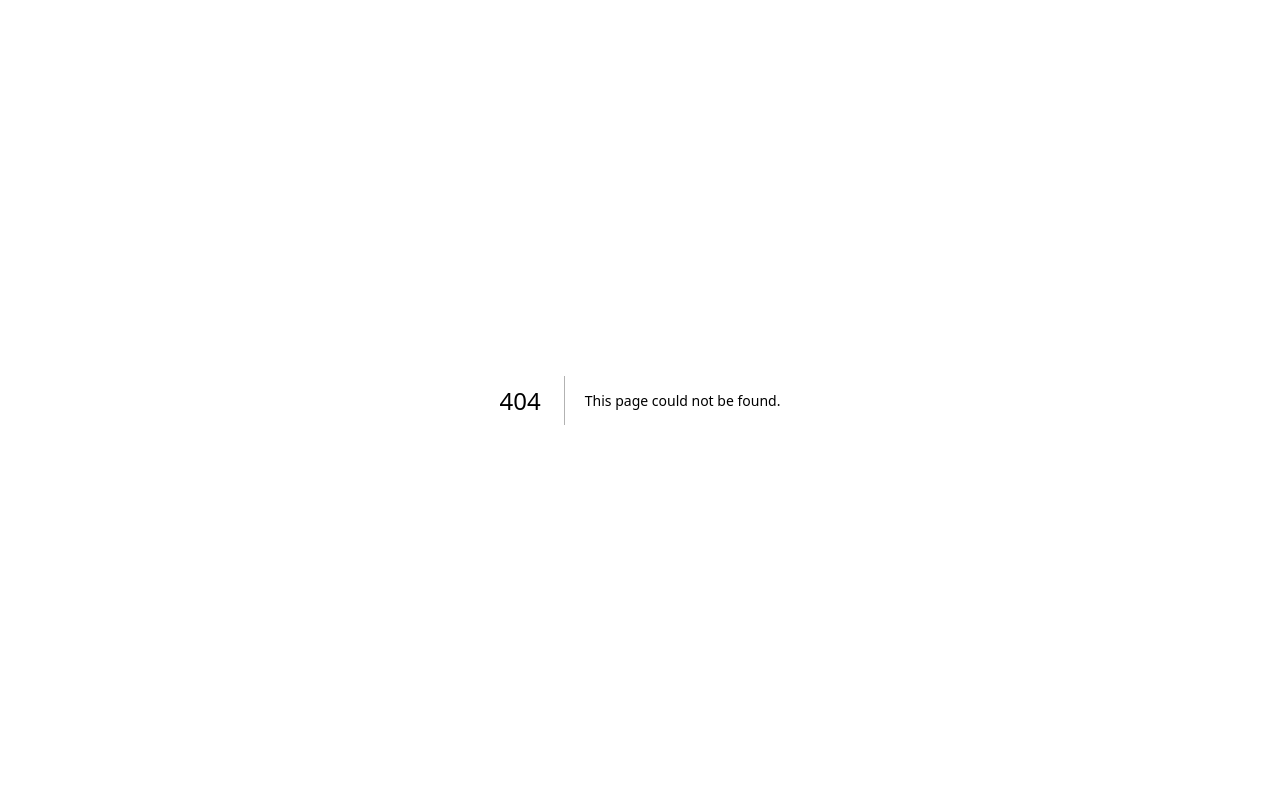
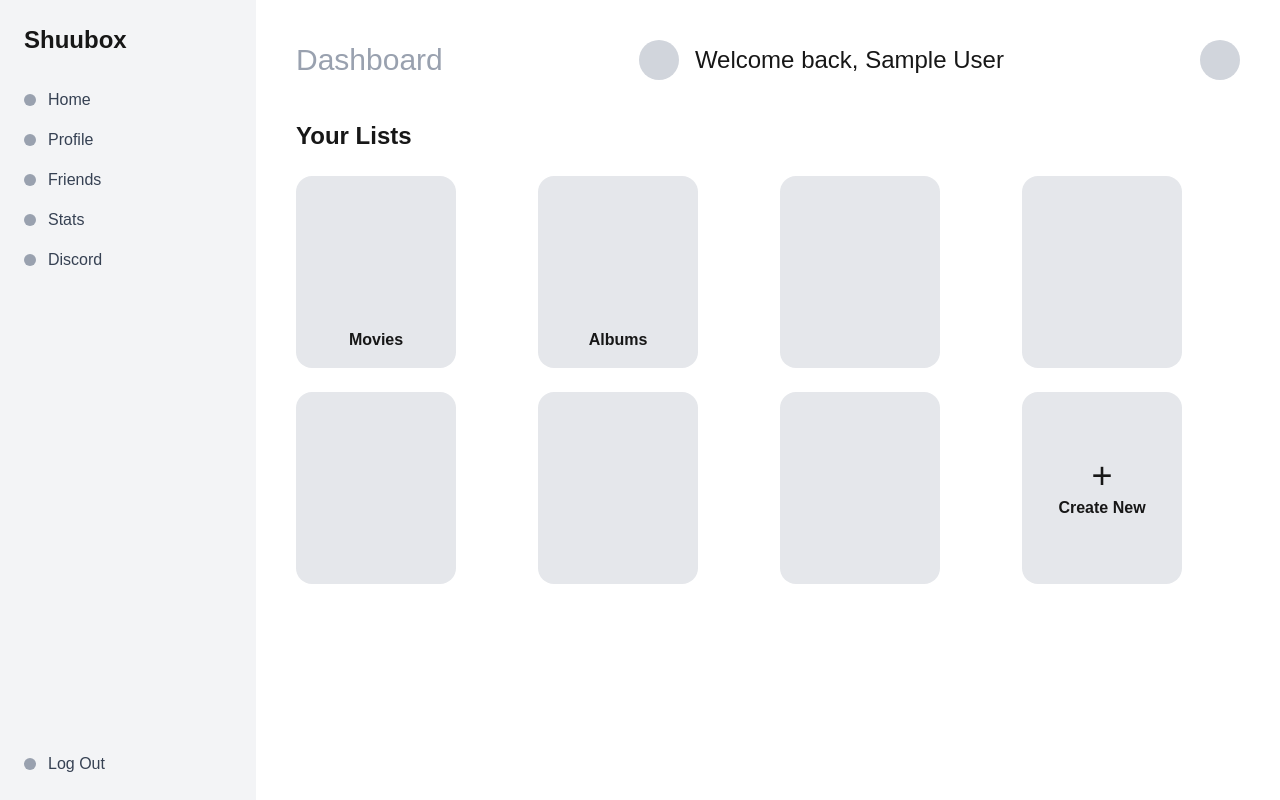
Before and after one commit to rockbison1230/KH8, a Next.js app in the folder shuubox/: page /dashboard in a window 1280 px wide. Before the commit this address had no page. Built offline with nearby package versions, Linux system fonts and the light colour scheme; no server answers; sample sign-in values are in the browser's storage.

Commit message:
merged+changed login route

```diff
--- a/shuubox/app/auth/callback/page.tsx
+++ b/shuubox/app/auth/callback/page.tsx
@@ -40,7 +40,7 @@ if (token) {
           await ensureUserDoc(userCredential.user);
 
           // 3. Now redirect to home
-          router.push("/");
+          router.push("/dashboard");
         })
         .catch((err) => {
           console.error(err);
--- /dev/null
+++ b/shuubox/app/dashboard/page.tsx
@@ -0,0 +1,111 @@
+"use client";
+
+import AuthGate from "@/components/AuthGate";
+import { auth } from "@/lib/firebase";
+import { signOut, User } from "firebase/auth";
+import { useEffect, useState } from "react";
+import { onAuthStateChanged } from "firebase/auth";
+import { useRouter } from "next/navigation";
+
+// A simple hook to get the current user (you can move this to its own file later)
+function useUser() {
+  const [user, setUser] = useState<User | null>(null);
+  useEffect(() => {
+    return onAuthStateChanged(auth, (user) => {
+      setUser(user);
+    });
+  }, []);
+  return user;
+}
+
+// Sidebar component (internal to this file)
+function Sidebar() {
+  const router = useRouter();
+  const handleSignOut = async () => {
+    await signOut(auth);
+  };
+
+  const navItems = ["Home", "Profile", "Friends", "Stats", "Discord"];
+
+  return (
+    <aside className="w-64 bg-gray-100 p-6 flex flex-col h-screen">
+      <h1 className="text-2xl font-bold mb-8">Shuubox</h1>
+      <nav className="flex flex-col space-y-4">
+        {navItems.map((item) => (
+          <a
+            key={item}
+            href="#"
+            className="flex items-center space-x-3 text-gray-700 hover:text-black"
+          >
+            <span className="w-3 h-3 bg-gray-400 rounded-full"></span>
+            <span>{item}</span>
+          </a>
+        ))}
+      </nav>
+      <div className="flex-grow"></div>
+      <a
+        href="#"
+        onClick={handleSignOut}
+        className="flex items-center space-x-3 text-gray-700 hover:text-black"
+      >
+        <span className="w-3 h-3 bg-gray-400 rounded-full"></span>
+        <span>Log Out</span>
+      </a>
+    </aside>
+  );
+}
+
+function ListCard({ title }: { title: string }) {
+  return (
+    <div className="bg-gray-200 rounded-2xl h-48 w-40 flex items-end justify-center p-4">
+      <span className="font-semibold">{title}</span>
+    </div>
+  );
+}
+function CreateNewCard() {
+  return (
+    <div className="bg-gray-200 rounded-2xl h-48 w-40 flex flex-col items-center justify-center p-4">
+      <span className="text-4xl font-light">+</span>
+      <span className="font-semibold">Create New</span>
+    </div>
+  );
+}
+
+export default function DashboardPage() {
+  const user = useUser();
+
+  return (
+    <AuthGate>
+      <div className="flex min-h-screen">
+        <Sidebar />
+        <main className="flex-1 p-10 bg-white">
+          {/* Header section */}
+          <header className="flex justify-between items-center mb-10">
+            <h2 className="text-3xl text-gray-400">Dashboard</h2>
+            <div className="flex items-center space-x-4">
+              <span className="w-10 h-10 bg-gray-300 rounded-full"></span>
+              <h3 className="text-2xl">
+                Welcome back, {user?.displayName || user?.email?.split('@')[0] || "User"}
+              </h3>
+            </div>
+            <div className="w-10 h-10 bg-gray-300 rounded-full"></div>
+          </header>
+
+          <div>
+            <h3 className="text-2xl font-semibold mb-6">Your Lists</h3>
+            <div className="grid grid-cols-4 gap-6">
+              <ListCard title="Movies" />
+              <ListCard title="Albums" />
+              <ListCard title="" />
+              <ListCard title="" />
+              <ListCard title="" />
+              <ListCard title="" />
+              <ListCard title="" />
+              <CreateNewCard />
+            </div>
+          </div>
+        </main>
+      </div>
+    </AuthGate>
+  );
+}
--- a/shuubox/app/page.tsx
+++ b/shuubox/app/page.tsx
@@ -1,85 +1,101 @@
-import Image from "next/image";
-import SignUp from "./signup/page";
+// app/page.tsx
+"use client"; // Good for a landing page with interactive links/buttons
+
 import Link from 'next/link';
 
-export default function Home() {
+// A simple header component to hold your nav buttons
+function Header() {
   return (
-    <div className="flex min-h-screen items-center justify-center bg-zinc-50 font-sans dark:bg-white">
-      <main className="flex min-h-screen w-full max-w-3xl flex-col items-center justify-between py-32 px-16 bg-white dark:bg-black sm:items-start">
-        <Image
-          src="/shuubox.svg"
-          alt="My Logo"
-          width={250}
-          height={100}
-        />
+    <header className="fixed top-0 left-0 right-0 bg-white shadow-md z-50">
+      <nav className="container mx-auto px-6 py-3 flex justify-between items-center">
+        <div className="text-2xl font-bold text-gray-800">Shuubox</div>
+        <div className="flex space-x-4">
+          <Link href="/login">
+            <button className="px-5 py-2 text-gray-700 bg-gray-200 rounded-lg font-medium hover:bg-gray-300">
+              Log In
+            </button>
+          </Link>
           <Link href="/signup">
-          <button>
+            <button className="px-5 py-2 text-white bg-blue-600 rounded-lg font-medium hover:bg-blue-700">
               Sign Up
             </button>
           </Link>
-        <Image
-          className="dark:invert"
-          src="/next.svg"
-          alt="Next.js logo"
-          width={100}
-          height={20}
-          priority
-        />
-        <div className="flex flex-col items-center gap-6 text-center sm:items-start sm:text-left">
-          <h1 className="max-w-xs text-3xl font-semibold leading-10 tracking-tight text-black dark:text-zinc-50">
-            To get started, edit the page.tsx file.
+        </div>
+      </nav>
+    </header>
+  );
+}
+
+// A simple section component
+function FeatureSection({ title, children }: { title: string, children: React.ReactNode }) {
+  return (
+    <section className="py-16 px-6 bg-white text-center">
+      <h2 className="text-3xl font-semibold text-gray-800 mb-4">{title}</h2>
+      <p className="max-w-2xl mx-auto text-lg text-gray-600">
+        {children}
+      </p>
+    </section>
+  );
+}
+
+// Your main public landing page
+export default function PublicHomePage() {
+  return (
+    <div className="bg-gray-50 min-h-screen">
+      <Header />
+
+      {/* Hero Section */}
+      <main className="pt-32 pb-16 text-center px-6">
+        <h1 className="text-5xl font-bold text-gray-900 mb-6">
+          All your media, in one place
         </h1>
-          {/* <?xml version="1.0" encoding="UTF-8"?> */}
-          {/* <svg id="Layer_1" data-name="Layer 1" xmlns="http://www.w3.org/2000/svg" viewBox="0 0 424.6 85.21">
-            <defs>
-              <style>
-                .cls-1 {
-                  letter-spacing: -.06em; */}
-          <p className="max-w-md text-lg leading-8 text-zinc-600 dark:text-zinc-400">
-            Looking for a starting point or more instructions? Head over to{" "}
-            <a
-              href="https://vercel.com/templates?framework=next.js&utm_source=create-next-app&utm_medium=appdir-template-tw&utm_campaign=create-next-app"
-              className="font-medium text-zinc-950 dark:text-zinc-50"
-            >
-              Templates
-            </a>{" "}
-            or the{" "}
-            <a
-              href="https://nextjs.org/learn?utm_source=create-next-app&utm_medium=appdir-template-tw&utm_campaign=create-next-app"
-              className="font-medium text-zinc-950 dark:text-zinc-50"
-            >
-              Learning
-            </a>{" "}
-            center.
+        <p className="text-xl text-gray-700 max-w-xl mx-auto">
+          Track what you watch, read, play, and listen to — all from one
+          dashboard.
         </p>
+      </main>
+
+      {/* Feature Sections */}
+      <div className="bg-gray-100">
+        <FeatureSection title="Your media's new home">
+          Shuubox is your cozy corner for everything you love — movies,
+          games, books, music, TV shows... you name it. No more juggling
+          between five different apps or scrolling through a giant wall of
+          text on your notes app. Just one clean, happy space to keep it all
+          together.
+        </FeatureSection>
       </div>
-        <div className="flex flex-col gap-4 text-base font-medium sm:flex-row">
-          <a
-            className="flex h-12 w-full items-center justify-center gap-2 rounded-full bg-foreground px-5 text-background transition-colors hover:bg-[#383838] dark:hover:bg-[#ccc] md:w-[158px]"
-            href="https://vercel.com/new?utm_source=create-next-app&utm_medium=appdir-template-tw&utm_campaign=create-next-app"
-            target="_blank"
-            rel="noopener noreferrer"
-          >
-            <Image
-              className="dark:invert"
-              src="/vercel.svg"
-              alt="Vercel logomark"
-              width={16}
-              height={16}
-            />
-            Deploy Now
-          </a>
 
-          <a
-            className="flex h-12 w-full items-center justify-center rounded-full border border-solid border-black/[.08] px-5 transition-colors hover:border-transparent hover:bg-black/[.04] dark:border-white/[.145] dark:hover:bg-[#1a1a1a] md:w-[158px]"
-            href="https://nextjs.org/docs?utm_source=create-next-app&utm_medium=appdir-template-tw&utm_campaign=create-next-app"
-            target="_blank"
-            rel="noopener noreferrer"
-          >
-            Documentation
-          </a>
+      <FeatureSection title="How it works">
+        Add whatever you want to watch, read, or play. Check it off when
+        you're done. Watch your list turn from chaos to calm. Bonus: it's
+        oddly satisfying.
+      </FeatureSection>
+
+      <div className="bg-gray-100">
+        <FeatureSection title="Connect With Friends">
+          Share your lists, see what your friends are into, and celebrate
+          every "finished" moment together. Shuubox makes it easy to
+          swap recommendations, compare progress, and cheer each
+          other on — because finishing a show feels better when someone
+          else gets it.
+        </FeatureSection>
       </div>
-      </main>
+
+      <FeatureSection title="Meet Shuubot">
+        Meet Shuubot — your friendly companion on Discord! Track your
+        stats, check off items, and show off your completion streaks right
+        from your server.
+        <br />
+        <button className="mt-6 px-6 py-2 bg-gray-200 text-gray-800 rounded-lg font-semibold hover:bg-gray-300">
+          get shuubot
+        </button>
+      </FeatureSection>
+
+      {/* Footer */}
+      <footer className="text-center p-6 bg-white text-gray-600">
+        Shuubox - Built with ❤️ at KnightHacks 2025.
+      </footer>
     </div>
   );
 }
--- a/shuubox/app/signup/page.tsx
+++ b/shuubox/app/signup/page.tsx
@@ -2,28 +2,67 @@
 import React, { useState } from 'react';
 import Image from "next/image";
 import { useRouter } from "next/navigation";
-import { unstable_HistoryRouter } from 'react-router-dom';
+import Link from "next/link";
 
-// const SignUp = () => {
-//   return (
-//     <div>
-//       <h1>Sign up!</h1>
-//       <form></form>
-//       </div>
-//   );
-// };
-
-// export default SignUp;
+import { createUserWithEmailAndPassword, updateProfile } from "firebase/auth";
+import { auth, functions } from "@/lib/firebase";
+import { httpsCallable } from "firebase/functions";
+import { ensureUserDoc } from "@/lib/ensureUserDoc";
 
 export default function SignUp() {
   const [showEmailForm, setShowEmailForm] = useState(false);
   const router = useRouter();
 
+  const [authing, setAuthing] = useState(false);
+  const [error, setError] = useState("");
+  const [name, setName] = useState("");
+  const [email, setEmail] = useState("");
+  const [password, setPassword] = useState("");
+
   const handleEmailClick = () => setShowEmailForm(true);
-  const handleClose = () => setShowEmailForm(false);
+  const handleClose = () => {
+    setShowEmailForm(false);
+    setError("");
+  };
 
-  const handleDiscordSignup = () => {
-    // Handle Discord signup logic here
+  const getDiscordLink = httpsCallable(functions, "getDiscordAuthURL");
+
+  const handleDiscordSignup = async () => {
+    setAuthing(true);
+    setError("");
+    try {
+      const randomString = Math.random().toString(36).substring(2, 15);
+      window.sessionStorage.setItem("oauth_state", randomString);
+      const result: any = await getDiscordLink({ state: randomString });
+      const discordAuthUrl = result.data.url;
+      window.location.href = discordAuthUrl;
+    } catch (err: any) {
+      console.error(err);
+      setError(err.message || "Failed to start Discord signup.");
+      setAuthing(false);
+    }
+  };
+
+  const handleEmailSignup = async (e: React.FormEvent) => {
+    e.preventDefault();
+    setAuthing(true);
+    setError("");
+
+    try {
+      const userCredential = await createUserWithEmailAndPassword(auth, email, password);
+
+      await updateProfile(userCredential.user, { displayName: name });
+
+      await ensureUserDoc(userCredential.user);
+
+      router.push("/dashboard");
+
+    } catch (err: any) {
+      console.error(err);
+      setError("Failed to create account. (Is the password 6+ characters?)");
+    } finally {
+      setAuthing(false);
+    }
   };
 
   return (
@@ -42,25 +81,29 @@ export default function SignUp() {
         <h1 className="text-2xl font-semibold mb-6 text-black">Sign up!</h1>
         <button
           onClick={handleEmailClick}
-            className="w-full bg-blue-600 text-white py-2 rounded-md mb-4 hover:bg-blue-700 transition-colors">
+          className="w-full bg-blue-600 text-white py-2 rounded-md mb-4 hover:bg-blue-700 transition-colors"
+          disabled={authing}
+        >
           Continue with Email
         </button>
 
         <button
           onClick={handleDiscordSignup}
-          className="w-full bg-[#5865F2] text-white py-2 rounded-md hover:bg-[#4752C4] transition-colors">
-          Continue with Discord
+          className="w-full bg-[#5865F2] text-white py-2 rounded-md hover:bg-[#4752C4] transition-colors"
+          disabled={authing}
+        >
+          {authing ? "Working..." : "Continue with Discord"}
         </button>
 
         <p className="mt-6 text-gray-600">
           Already have an account?{" "}
-          <a href="/login" className="text-blue-600 font-medium hover:underline">
+          <Link href="/login" className="text-blue-600 font-medium hover:underline">
             Login
-          </a>
+          </Link>
         </p>
 
         {showEmailForm && (
-          <div className="fixed inset-0 flex items-center justify-center bg-opacity-40 z-50">
+          <div className="fixed inset-0 flex items-center justify-center bg-black bg-opacity-40 z-50">
             <div className="bg-white rounded-lg shadow-lg p-6 w-full max-w-sm relative">
               <button
                 onClick={handleClose}
@@ -72,11 +115,7 @@ export default function SignUp() {
                 Sign up with email
               </h2>
               <form
-              onSubmit={(e) => {
-                e.preventDefault();
-                alert("Thanks!");
-                setShowEmailForm(false);
-              }}
+                onSubmit={handleEmailSignup}
                 className="space-y-4"
               >
                 <input
@@ -84,6 +123,8 @@ export default function SignUp() {
                   name="name"
                   placeholder="Full name"
                   required
+                  value={name}
+                  onChange={(e) => setName(e.target.value)}
                   className="w-full border border-gray-300 rounded-md px-3 py-2 focus:outline-none focus:ring-2 focus:ring-blue-500 text-gray-900"
                 />
                 <input
@@ -91,26 +132,32 @@ export default function SignUp() {
                   name="email"
                   placeholder="Email address"
                   required
+                  value={email}
+                  onChange={(e) => setEmail(e.target.value)}
                   className="w-full border border-gray-300 rounded-md px-3 py-2 focus:outline-none focus:ring-2 focus:ring-blue-500 text-gray-900"
                 />
                 <input
                   type="password"
                   name="password"
-                placeholder="Password"
+                  placeholder="Password (6+ characters)"
                   required
+                  value={password}
+                  onChange={(e) => setPassword(e.target.value)}
                   className="w-full border border-gray-300 rounded-md px-3 py-2 focus:outline-none focus:ring-2 focus:ring-blue-500 text-gray-900"
                 />
                 <button
                   type="submit"
                   className="w-full bg-blue-600 text-white py-2 rounded-md hover:bg-blue-700 transition-colors"
+                  disabled={authing}
                 >
-                Create Account
+                  {authing ? "Creating..." : "Create Account"}
                 </button>
+                {error && <p className="text-red-600 text-sm">{error}</p>}
               </form>
             </div>
           </div>
         )}
       </div>
     </main>
-  )
+  );
 }
```
Also changed, not shown: 2 other files (tests, documents, lock files or other folders). Lines whose indentation alone changed are shown as unchanged.
